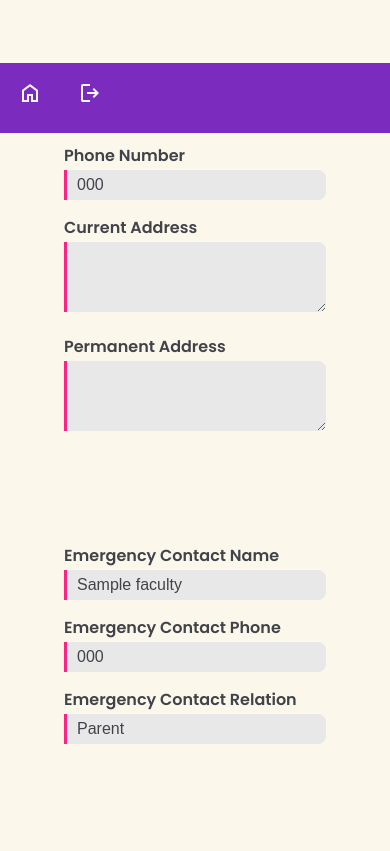
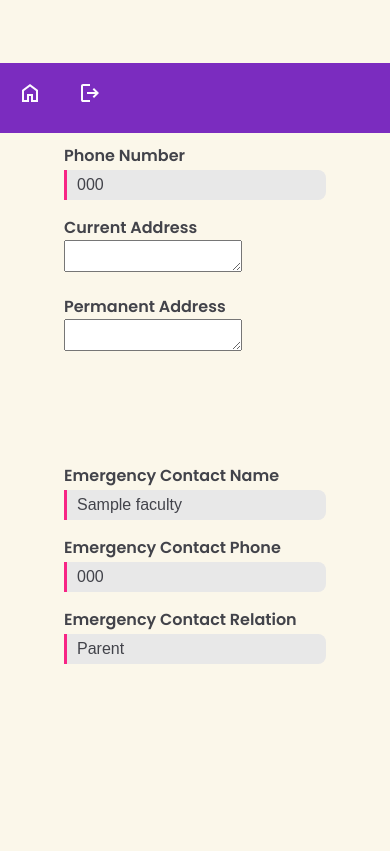
Before and after one commit to Gabrielkaos/CS_IMS, a Django app: page /faculty_info/1 in a window 390 px wide. Shown: the part 711-1562 px from the top of the page. After the commit the page ends 1375 px from the top, so only its background shows below. Run offline with Django 4.2, Linux system fonts and the light colour scheme; tables that the repository leaves empty hold one stand-in row (values such as "Sample post"); some libraries are stand-ins or nearby versions.

Commit message:
fixed partially description

```diff
--- a/IMS_app/static/IMS_app/css/style.css
+++ b/IMS_app/static/IMS_app/css/style.css
@@ -546,8 +546,7 @@ label {
     color: var(--line-color);
 }
 
-input[readonly],
-textarea {
+input[readonly]{
     font-size: 16px;
     height: 30px;
     width: 100%;
@@ -738,7 +737,4 @@ textarea {
         text-align: left;
         padding: 0;
     }
-    textarea {
-        height: 70px;
-    }
 }
```
